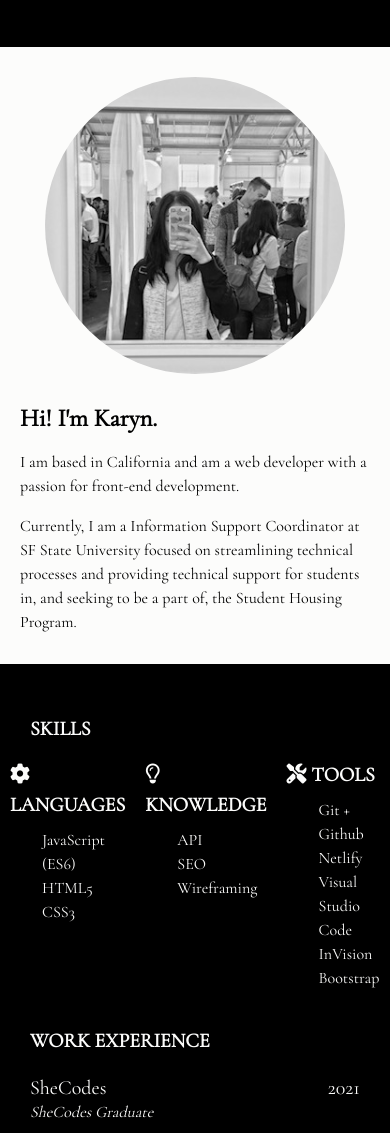
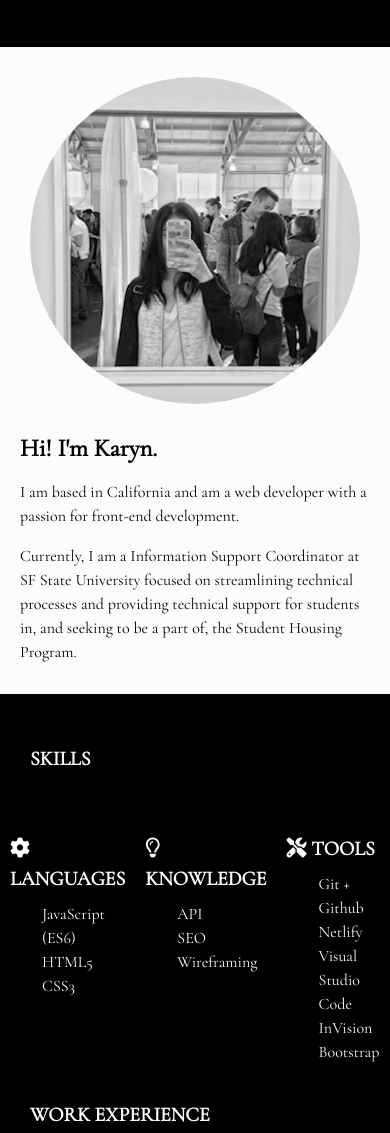
Before and after one commit to karynhuynh/personal-portfolio, a plain HTML site: page index.html in a window 390 px wide. Shown: the part 1273-2406 px from the top of the page. Drawn offline with nearby package versions, Linux system fonts and the light colour scheme.

Commit message:
Increased img size and top margin for the skills portion

```diff
--- a/index.html
+++ b/index.html
@@ -170,7 +170,7 @@
     </section>
     <!-- Projects -->
     <section class="projects-content">
-      <h1 class="projects-main-header text-center mb-5" id="projects">
+      <h1 class="projects-main-header text-center" id="projects">
         What I've done
       </h1>
       <div class="projects-container">
--- a/src/styles.css
+++ b/src/styles.css
@@ -79,7 +79,7 @@ body {
 }
 
 .about-photo img {
-  width: 300px;
+  width: 330px;
 }
 
 .about-icons {
@@ -273,7 +273,7 @@ body {
   }
 
   .skills {
-    margin-top: 0;
+    margin-top: 60px;
   }
 
   .skills-category {
```
